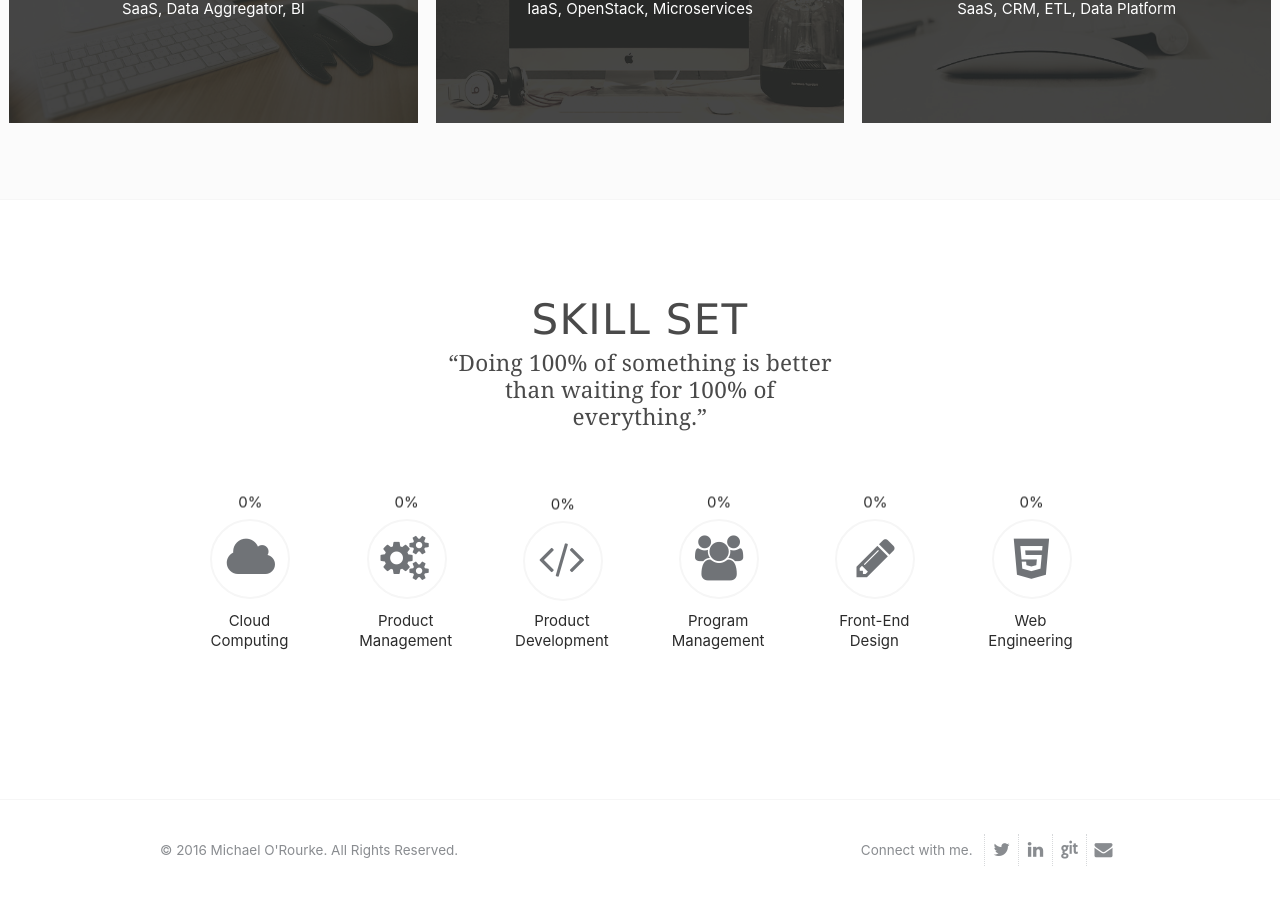
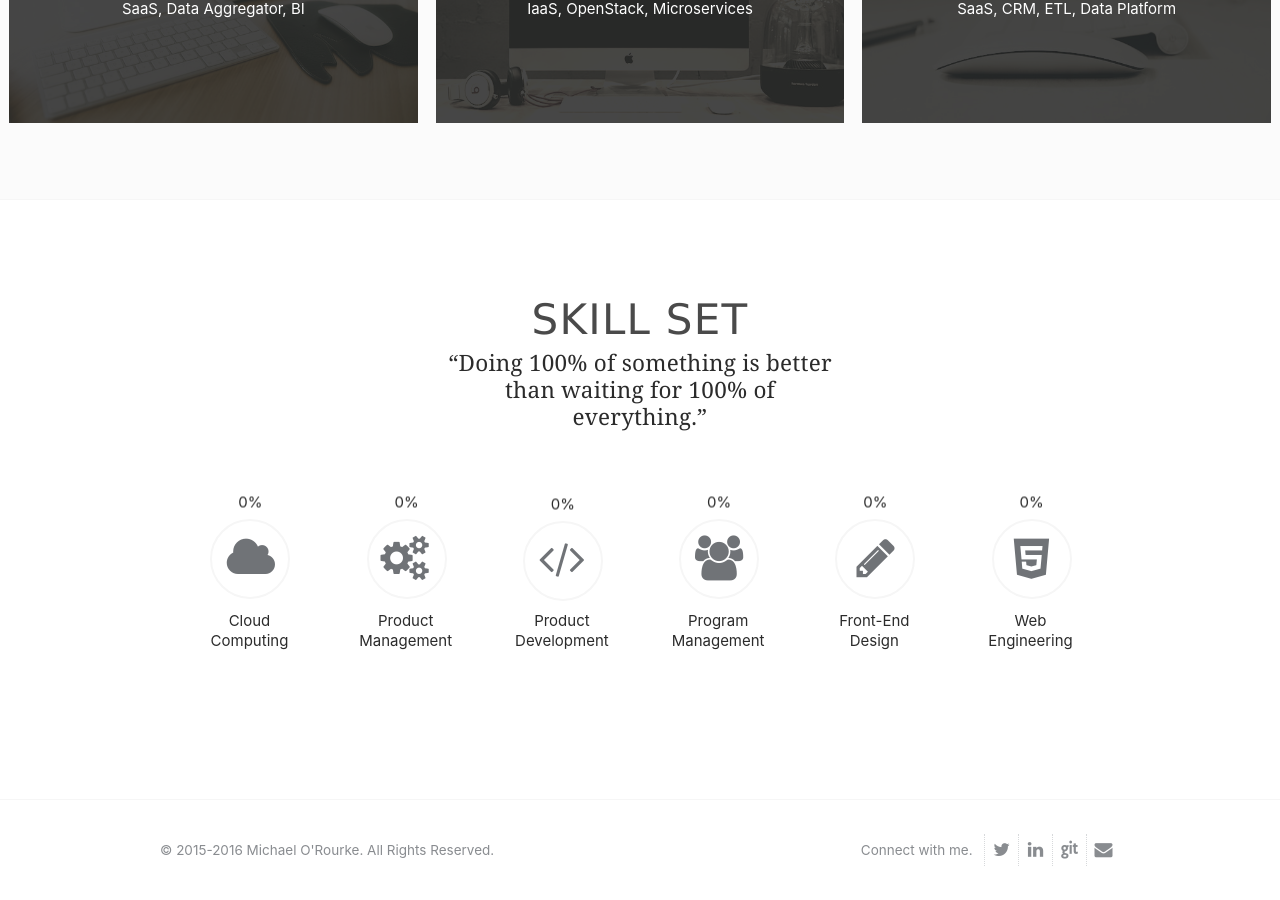
Before and after one commit to caleorourke/unveil, a Jekyll site: the page built from index.html, in a window 1280 px wide and 900 px high, scrolled down 6115 px. Built offline with Jekyll 4.4.1, drawn with Linux system fonts in a browser that asks for light colours.

Commit message:
design updates

```diff
--- a/_includes/footer.html
+++ b/_includes/footer.html
@@ -1,6 +1,6 @@
 <footer>
   <div class="container">
-    <p><span class="small u-pull-left">&copy; {{site.time | date: "%Y"}} {{site.title}}. All Rights Reserved.</span>
+    <p><span class="small u-pull-left">&copy; 2015-{{site.time | date: "%Y"}} {{site.title}}. All Rights Reserved.</span>
       <span class="small u-pull-right u-hidden-tablet">Connect with me.&nbsp;&nbsp;&nbsp;
         <a class="footer-icon fa fa-envelope" href="{{site.data.contact.emailto}}"></a>
         <a class="footer-icon fa fa-git" href="{{site.data.contact.github}}" target="_blank"></a>
--- a/less/type.less
+++ b/less/type.less
@@ -60,6 +60,6 @@
   font-weight: @font-weight-light;
   line-height: @line-height-smaller;
   letter-spacing: .01em;
-  color: @gray20;
+  color: @gray10;
   text-align: center;
 }
```
Also changed, not shown: less/base.less (+1 -15 lines), README.md, less/buttons.less (line endings or trailing spaces), less/footer.less (line endings or trailing spaces), less/hero.less (line endings or trailing spaces), less/nav.less (line endings or trailing spaces), package.json (line endings or trailing spaces), public/css/main.min.css, public/js/main.min.js.
